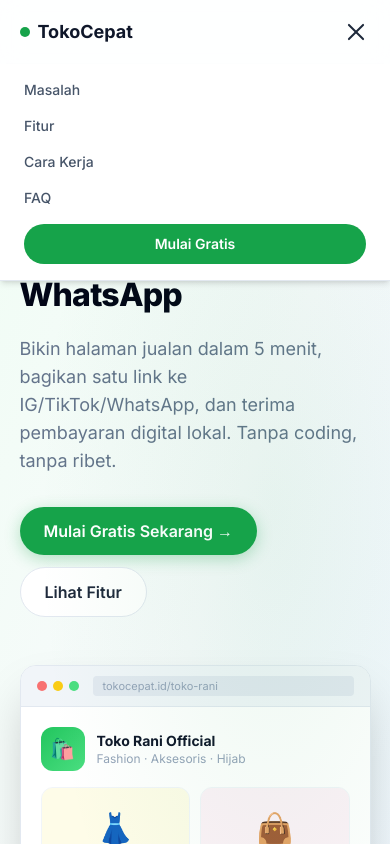
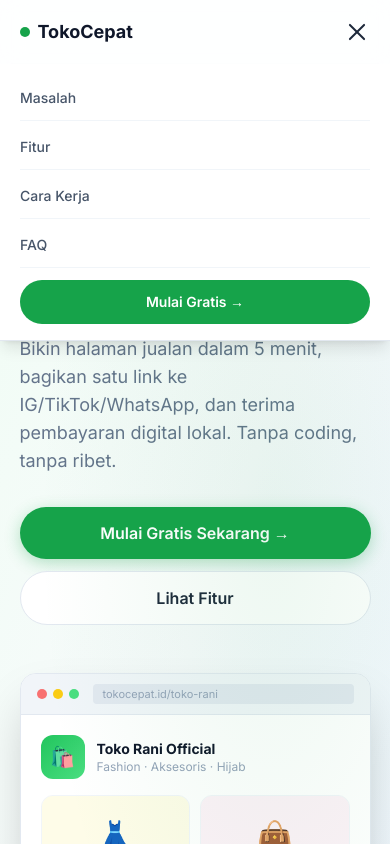
Before and after one commit to adrhmnhkm/tokocepat, a Next.js app: page / in a window 390 px wide. Both pictures are taken after a click on the button "Buka menu". Shown: the top 844 px of the page. Built offline with nearby package versions, Linux system fonts and the light colour scheme.

Commit message:
fix responsive

```diff
--- a/app/layout.tsx
+++ b/app/layout.tsx
@@ -1,7 +1,12 @@
-import type { Metadata } from "next";
+import type { Metadata, Viewport } from "next";
 import { Inter } from "next/font/google";
 import { Toaster } from "sonner";
 import "./globals.css";
+
+export const viewport: Viewport = {
+  width: "device-width",
+  initialScale: 1,
+};
 
 const inter = Inter({
   subsets: ["latin"],
--- a/app/page.tsx
+++ b/app/page.tsx
@@ -46,16 +46,16 @@
               IG/TikTok/WhatsApp, dan terima pembayaran digital lokal. Tanpa
               coding, tanpa ribet.
             </p>
-            <div className="flex flex-wrap gap-3">
+            <div className="flex flex-col xs:flex-row flex-wrap gap-3">
               <Link
                 href="/daftar"
-                className="bg-green-600 text-white font-semibold px-6 py-3 rounded-full shadow-[0_4px_16px_rgba(22,163,74,0.3)] hover:bg-green-700 hover:-translate-y-px transition-all"
+                className="bg-green-600 text-white font-semibold px-6 py-3.5 rounded-full shadow-[0_4px_16px_rgba(22,163,74,0.3)] hover:bg-green-700 hover:-translate-y-px transition-all text-center"
               >
                 Mulai Gratis Sekarang →
               </Link>
               <Link
                 href="#solution"
-                className="bg-white text-slate-800 font-semibold px-6 py-3 rounded-full border border-slate-200 hover:border-slate-400 hover:-translate-y-px transition-all"
+                className="bg-white text-slate-800 font-semibold px-6 py-3.5 rounded-full border border-slate-200 hover:border-slate-400 hover:-translate-y-px transition-all text-center"
               >
                 Lihat Fitur
               </Link>
@@ -278,25 +278,25 @@
       {/* ── CTA ── */}
       <section id="cta" className="py-20 bg-slate-950">
         <div className="w-[min(1100px,90%)] mx-auto">
-          <div className="bg-gradient-to-br from-green-700 to-green-900 rounded-3xl p-14 text-center shadow-[0_20px_60px_rgba(22,163,74,0.25)] relative overflow-hidden">
+          <div className="bg-gradient-to-br from-green-700 to-green-900 rounded-3xl p-8 sm:p-12 lg:p-14 text-center shadow-[0_20px_60px_rgba(22,163,74,0.25)] relative overflow-hidden">
             <div className="absolute inset-0 pointer-events-none bg-[radial-gradient(ellipse_50%_60%_at_80%_20%,rgba(255,255,255,0.08),transparent)]" />
-            <h2 className="text-[clamp(1.5rem,4vw,2.2rem)] font-extrabold text-white mb-3">
+            <h2 className="text-[clamp(1.3rem,4vw,2.2rem)] font-extrabold text-white mb-3">
               Siap jualan lebih rapi dan lebih cepat closing?
             </h2>
             <p className="text-green-200 text-base mb-7 max-w-md mx-auto">
               Bikin halaman jualanmu dalam 5 menit. Gratis untuk mulai, tidak
               perlu kartu kredit.
             </p>
-            <div className="flex justify-center flex-wrap gap-3">
+            <div className="flex flex-col sm:flex-row justify-center flex-wrap gap-3">
               <Link
                 href="/daftar"
-                className="bg-white text-green-800 font-bold px-7 py-3 rounded-full hover:bg-green-50 transition-colors"
+                className="bg-white text-green-800 font-bold px-7 py-3.5 rounded-full hover:bg-green-50 transition-colors"
               >
                 Mulai Gratis Sekarang →
               </Link>
               <Link
                 href="/masuk"
-                className="bg-white/10 text-white font-semibold px-7 py-3 rounded-full border border-white/25 hover:bg-white/20 transition-colors"
+                className="bg-white/10 text-white font-semibold px-7 py-3.5 rounded-full border border-white/25 hover:bg-white/20 transition-colors"
               >
                 Sudah punya akun? Masuk
               </Link>
@@ -335,18 +335,18 @@
 
       {/* ── FOOTER ── */}
       <footer className="bg-slate-900 py-10 text-slate-400 text-sm">
-        <div className="w-[min(1100px,90%)] mx-auto flex flex-wrap justify-between items-center gap-4">
+        <div className="w-[min(1100px,90%)] mx-auto flex flex-col sm:flex-row flex-wrap justify-between items-center gap-4">
           <div className="font-bold text-slate-100 text-base">
             <span className="inline-flex items-center gap-2">
               <span className="w-2 h-2 rounded-full bg-green-500" /> TokoCepat
             </span>
           </div>
-          <div className="flex gap-5">
+          <div className="flex flex-wrap justify-center gap-4 sm:gap-5">
             {["Fitur", "Harga", "Kontak", "Privasi"].map((l) => (
-              <Link key={l} href="#" className="hover:text-slate-200 transition-colors">{l}</Link>
+              <Link key={l} href="#" className="hover:text-slate-200 transition-colors py-1">{l}</Link>
             ))}
           </div>
-          <div>© 2026 TokoCepat. Untuk Seller Indonesia.</div>
+          <div className="text-center sm:text-right">© 2026 TokoCepat. Untuk Seller Indonesia.</div>
         </div>
       </footer>
     </div>
--- a/components/forms/StoreForm.tsx
+++ b/components/forms/StoreForm.tsx
@@ -163,7 +163,7 @@
             )}
           </div>
         </div>
-        <p className="text-xs text-slate-400">
+        <p className="text-xs text-slate-400 break-all">
           Link toko:{" "}
           <span className="font-mono text-slate-600">
             {origin}/toko/{slug || "slug-toko"}
--- a/components/landing/MobileNav.tsx
+++ b/components/landing/MobileNav.tsx
@@ -8,10 +8,12 @@
 
   return (
     <>
+      {/* Hamburger — min 44×44px tap target */}
       <button
         onClick={() => setOpen(!open)}
-        aria-label="Toggle menu"
-        className="flex flex-col gap-[5px] p-1 lg:hidden"
+        aria-label={open ? "Tutup menu" : "Buka menu"}
+        aria-expanded={open}
+        className="flex flex-col justify-center items-center gap-[5px] w-11 h-11 -mr-2 lg:hidden"
       >
         <span
           className={`block w-[22px] h-[2px] bg-slate-800 rounded transition-transform duration-300 ${
@@ -31,43 +33,40 @@
       </button>
 
       {open && (
-        <div className="absolute top-16 left-0 right-0 bg-white border-b border-slate-200 px-6 py-4 flex flex-col gap-4 lg:hidden z-50 shadow-md">
+        <>
+          {/* Backdrop */}
+          <div
+            className="fixed inset-0 top-16 z-40 bg-black/10 lg:hidden"
+            onClick={() => setOpen(false)}
+          />
+          {/* Dropdown panel */}
+          <div className="absolute top-16 left-0 right-0 bg-white border-b border-slate-200 px-5 py-3 flex flex-col gap-1 lg:hidden z-50 shadow-lg">
+            {[
+              { href: "#problem", label: "Masalah" },
+              { href: "#solution", label: "Fitur" },
+              { href: "#steps", label: "Cara Kerja" },
+              { href: "#faq", label: "FAQ" },
+            ].map(({ href, label }) => (
               <Link
-            href="#problem"
+                key={href}
+                href={href}
                 onClick={() => setOpen(false)}
-            className="text-sm font-medium text-slate-600 hover:text-slate-900"
+                className="flex items-center py-3 text-sm font-medium text-slate-600 hover:text-slate-900 border-b border-slate-100 last:border-0"
               >
-            Masalah
+                {label}
               </Link>
-          <Link
-            href="#solution"
-            onClick={() => setOpen(false)}
-            className="text-sm font-medium text-slate-600 hover:text-slate-900"
-          >
-            Fitur
-          </Link>
-          <Link
-            href="#steps"
-            onClick={() => setOpen(false)}
-            className="text-sm font-medium text-slate-600 hover:text-slate-900"
-          >
-            Cara Kerja
-          </Link>
-          <Link
-            href="#faq"
-            onClick={() => setOpen(false)}
-            className="text-sm font-medium text-slate-600 hover:text-slate-900"
-          >
-            FAQ
-          </Link>
+            ))}
+            <div className="pt-2 pb-1">
               <Link
                 href="/daftar"
                 onClick={() => setOpen(false)}
-            className="bg-green-600 text-white text-sm font-semibold px-4 py-2.5 rounded-full text-center hover:bg-green-700 transition-colors"
+                className="block bg-green-600 text-white text-sm font-semibold px-4 py-3 rounded-full text-center hover:bg-green-700 transition-colors"
               >
-            Mulai Gratis
+                Mulai Gratis →
               </Link>
             </div>
+          </div>
+        </>
       )}
     </>
   );
--- a/components/ui/ConfirmDialog.tsx
+++ b/components/ui/ConfirmDialog.tsx
@@ -29,18 +29,18 @@
       >
         <h3 className="font-bold text-slate-900 mb-2">{title}</h3>
         <p className="text-sm text-slate-500 mb-6">{message}</p>
-        <div className="flex gap-3 justify-end">
+        <div className="flex flex-col-reverse sm:flex-row gap-3 sm:justify-end">
           <button
             onClick={onCancel}
             disabled={loading}
-            className="px-5 py-2 text-sm font-semibold text-slate-600 border border-slate-200 rounded-full hover:border-slate-400 transition-colors disabled:opacity-50"
+            className="w-full sm:w-auto px-5 py-3 text-sm font-semibold text-slate-600 border border-slate-200 rounded-full hover:border-slate-400 transition-colors disabled:opacity-50"
           >
             Batal
           </button>
           <button
             onClick={onConfirm}
             disabled={loading}
-            className="px-5 py-2 text-sm font-semibold text-white bg-red-600 rounded-full hover:bg-red-700 transition-colors disabled:opacity-60"
+            className="w-full sm:w-auto px-5 py-3 text-sm font-semibold text-white bg-red-600 rounded-full hover:bg-red-700 transition-colors disabled:opacity-60"
           >
             {loading ? "Menghapus..." : confirmLabel}
           </button>
--- a/components/ui/Input.tsx
+++ b/components/ui/Input.tsx
@@ -35,7 +35,7 @@
         required={required}
         {...props}
         className={cn(
-          "w-full px-4 py-2.5 text-sm rounded-xl border bg-white transition-colors outline-none",
+          "w-full px-4 py-3 text-[16px] leading-snug rounded-xl border bg-white transition-colors outline-none",
           "focus:ring-2 focus:ring-green-500 focus:border-transparent",
           "placeholder:text-slate-400",
           error
--- a/components/ui/Textarea.tsx
+++ b/components/ui/Textarea.tsx
@@ -35,7 +35,7 @@
         required={required}
         {...props}
         className={cn(
-          "w-full px-4 py-2.5 text-sm rounded-xl border bg-white resize-none transition-colors outline-none",
+          "w-full px-4 py-3 text-[16px] leading-snug rounded-xl border bg-white resize-none transition-colors outline-none",
           "focus:ring-2 focus:ring-green-500 focus:border-transparent",
           "placeholder:text-slate-400",
           error
```
Also changed, not shown: app/(dashboard)/dashboard/page.tsx (+7 -7 lines), app/(dashboard)/dashboard/produk/page.tsx (+4 -4 lines), components/dashboard/ProductList.tsx (+7 -7 lines). Lines whose indentation alone changed are shown as unchanged.
